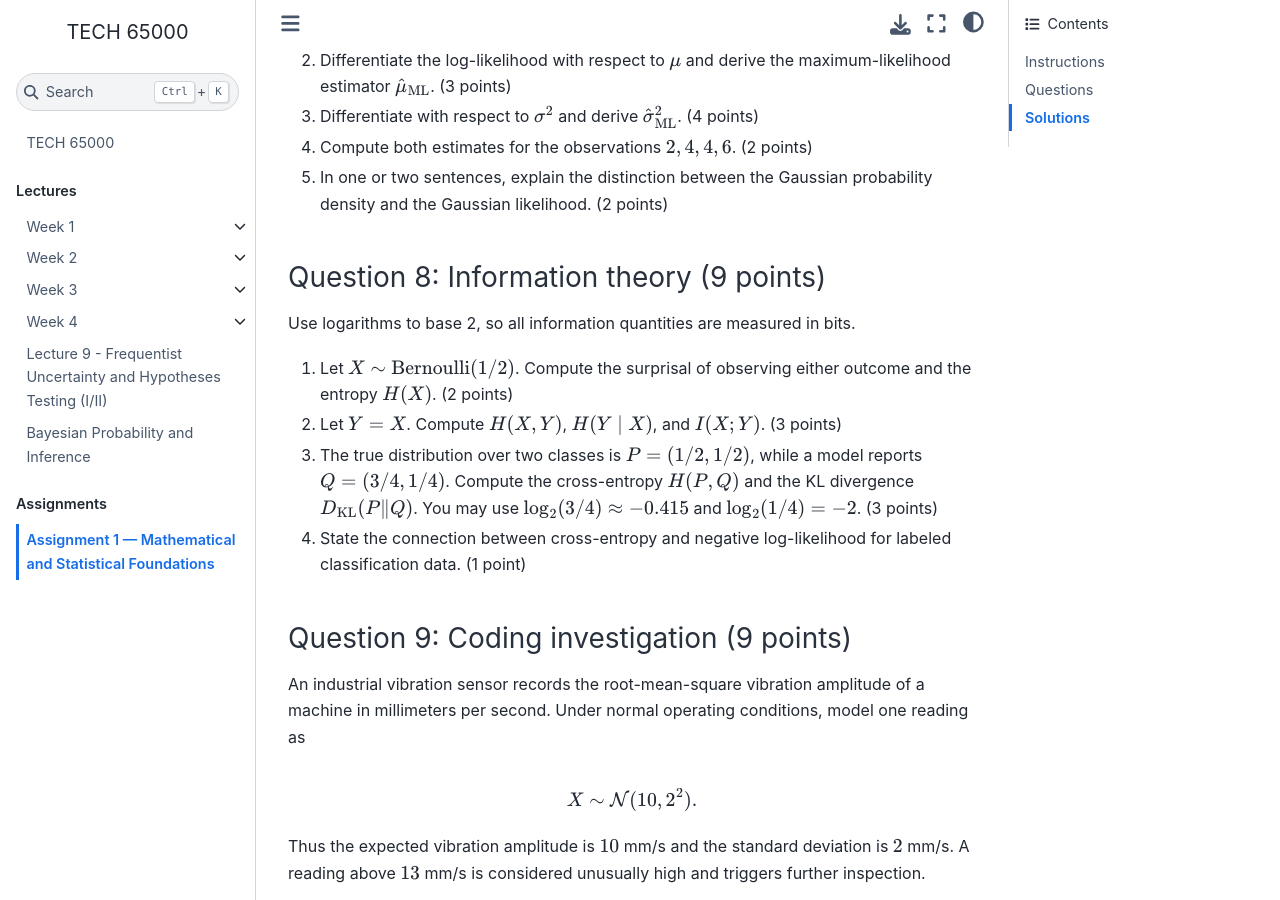
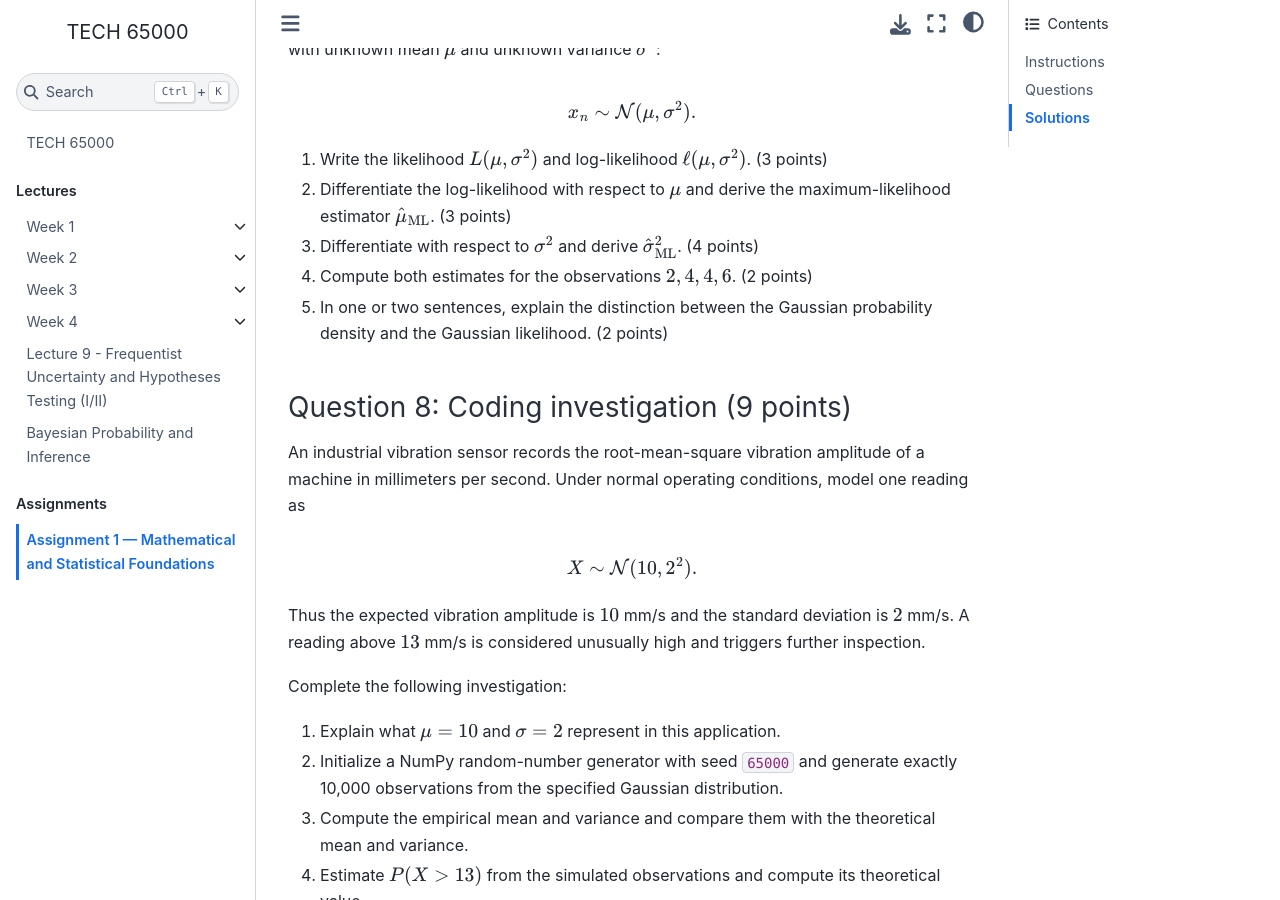
Before and after one commit to DTECH-650/DTECH-650.github.io, a Jupyter Book: the page built from assignments/assignment1.md, in a window 1280 px wide and 900 px high, scrolled down 5600 px. Built offline with Jupyter Book 1.0.4 settings and Sphinx 7.4.7 and the Sphinx Book theme 1.1.4, drawn with Linux system fonts in a browser that asks for light colours; pages that are not in the unit, such as notebooks, are missing from menus; some of the changed text lies outside the part shown.

Commit message:
updated assignment

```diff
--- a/assignments/assignment1.md
+++ b/assignments/assignment1.md
@@ -1,6 +1,8 @@
 # Assignment 1 — Mathematical and Statistical Foundations
 
-This assignment covers material from Weeks 1–4. It contains **nine questions worth 100 points total**.
+This assignment covers material from Weeks 1–3. It contains **nine questions worth 100 points total**.
+
+> Updates: Make the conditional probability 6a/b a bit harder, add honor's code! and also state that compute means by hand for quesiton 1 to 7. Only question 8 is a coding question.
 
 ## Instructions
 
@@ -228,16 +230,7 @@ $$
 4. Compute both estimates for the observations $2,4,4,6$. (2 points)
 5. In one or two sentences, explain the distinction between the Gaussian probability density and the Gaussian likelihood. (2 points)
 
-### Question 8: Information theory (9 points)
-
-Use logarithms to base 2, so all information quantities are measured in bits.
-
-1. Let $X\sim\operatorname{Bernoulli}(1/2)$. Compute the surprisal of observing either outcome and the entropy $H(X)$. (2 points)
-2. Let $Y=X$. Compute $H(X,Y)$, $H(Y\mid X)$, and $I(X;Y)$. (3 points)
-3. The true distribution over two classes is $P=(1/2,1/2)$, while a model reports $Q=(3/4,1/4)$. Compute the cross-entropy $H(P,Q)$ and the KL divergence $D_{\mathrm{KL}}(P\Vert Q)$. You may use $\log_2(3/4)\approx-0.415$ and $\log_2(1/4)=-2$. (3 points)
-4. State the connection between cross-entropy and negative log-likelihood for labeled classification data. (1 point)
-
-### Question 9: Coding investigation (9 points)
+### Question 8: Coding investigation (9 points)
 
 An industrial vibration sensor records the root-mean-square vibration amplitude of a machine in millimeters per second. Under normal operating conditions, model one reading as
 
```
Also changed, not shown: assignments/assignment2.md (added, +8 -0 lines).
